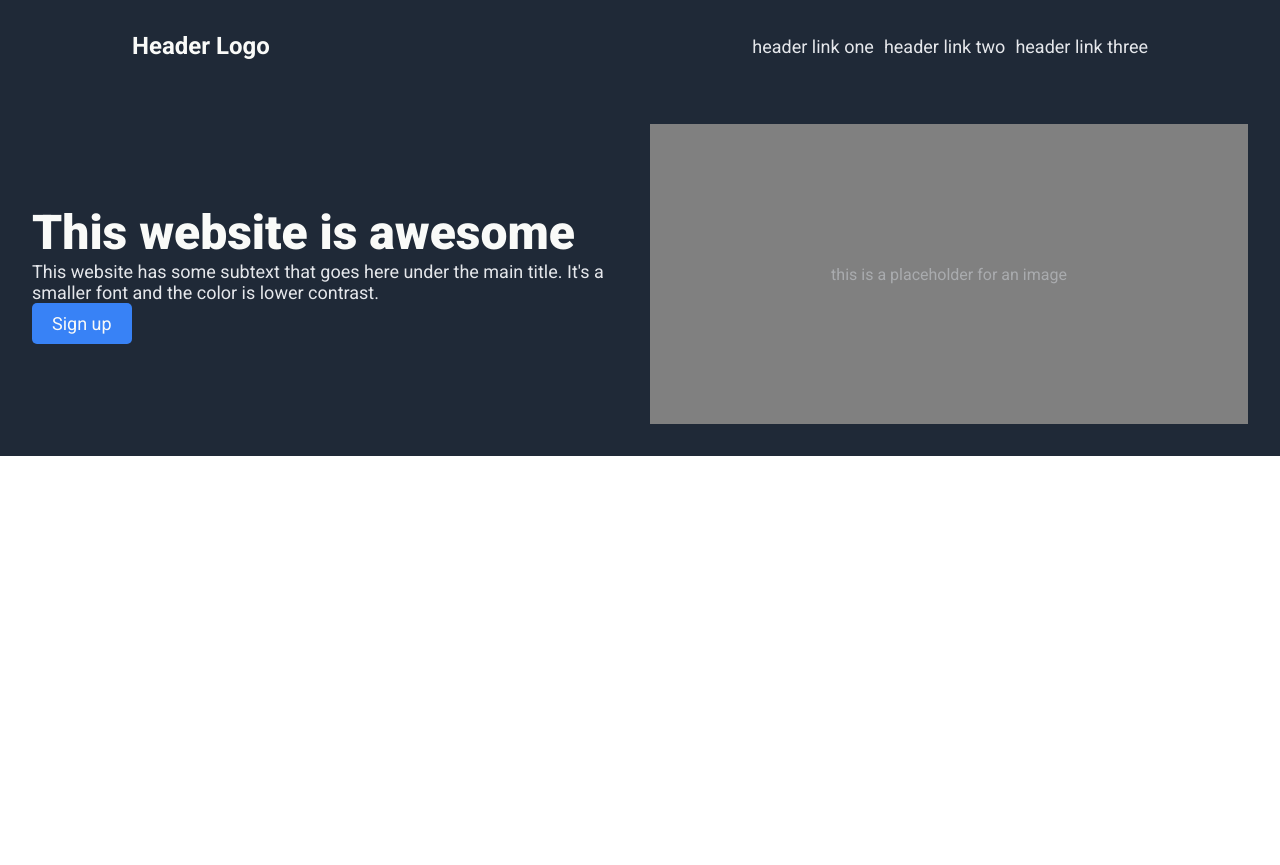
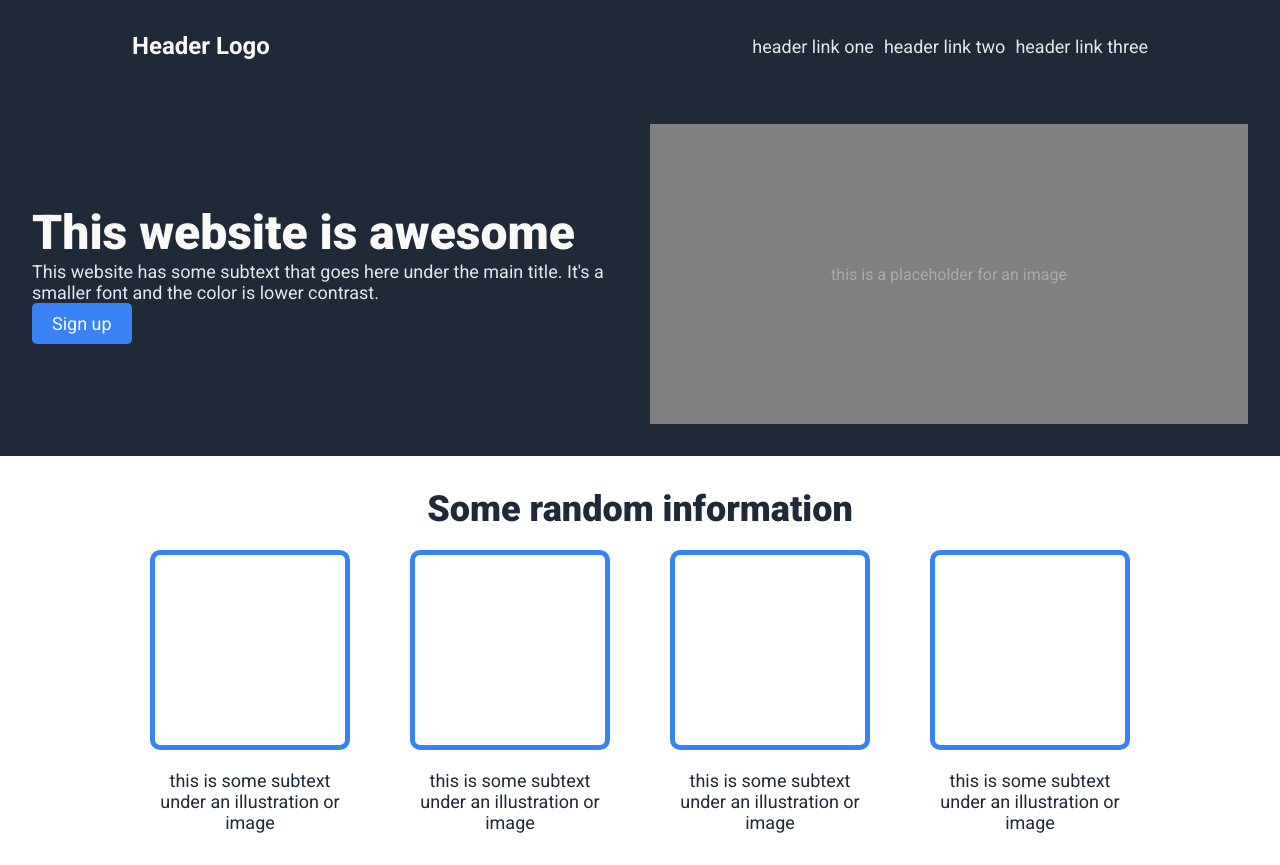
Before and after one commit to Sergyyyyy/odin-LandingPage, a plain HTML site: page index.html in a window 1280 px wide. Before the commit the page ends 800 px from the top, so only its background shows below. Drawn offline with Linux system fonts and the light colour scheme.

Commit message:
Added RandomInfo Section with design

```diff
--- a/index.html
+++ b/index.html
@@ -38,7 +38,29 @@
         </div>
     </section>
 
-    <section></section>
+    <section class="RandomInfo">
+        <div>
+            <h2 class="random_header">Some random information</h2>
+            <div class="boxes">
+                <div class="box_container">
+                    <div class="box"></div>
+                    <p>this is some subtext under an illustration or image</p>
+                </div>
+                <div class="box_container">
+                    <div class="box"></div>
+                    <p>this is some subtext under an illustration or image</p>
+                </div>
+                <div class="box_container">
+                    <div class="box"></div>
+                    <p>this is some subtext under an illustration or image</p>
+                </div>
+                <div class="box_container">
+                    <div class="box"></div>
+                    <p>this is some subtext under an illustration or image</p>
+                </div>
+            </div>
+        </div>
+    </section>
 
     <section></section>
 
--- a/style.css
+++ b/style.css
@@ -90,3 +90,49 @@ header{
 .Hero_Btn:hover{
     background-color: #2563EB;
 }
+
+.RandomInfo{
+    padding: 2rem;
+    display: flex;
+    flex-direction: column;
+    justify-content: space-between;
+    align-items: center;
+}
+
+.random_header{
+    font-size: 36px;
+    color: #1F2937;
+    font-weight: 900;
+    text-align: center;
+}
+
+.boxes{
+    display: flex;
+    justify-content: center;
+    align-items: center;
+    gap: 20px;
+    margin-top: 20px;
+}
+
+.box_container{
+    padding: 0px 20px;
+    display: flex;
+    justify-content: center;
+    align-items: center;
+    flex-direction: column;
+}
+
+.box{
+    height: 200px;
+    width: 200px;
+    border: #3882F6 5px solid;
+    border-radius: 10px;
+    margin-bottom: 20px;
+}
+
+.box_container p{
+    font-size: 18px;
+    color: #1F2937;
+    text-align: center;
+    width: 200px;
+}
```
